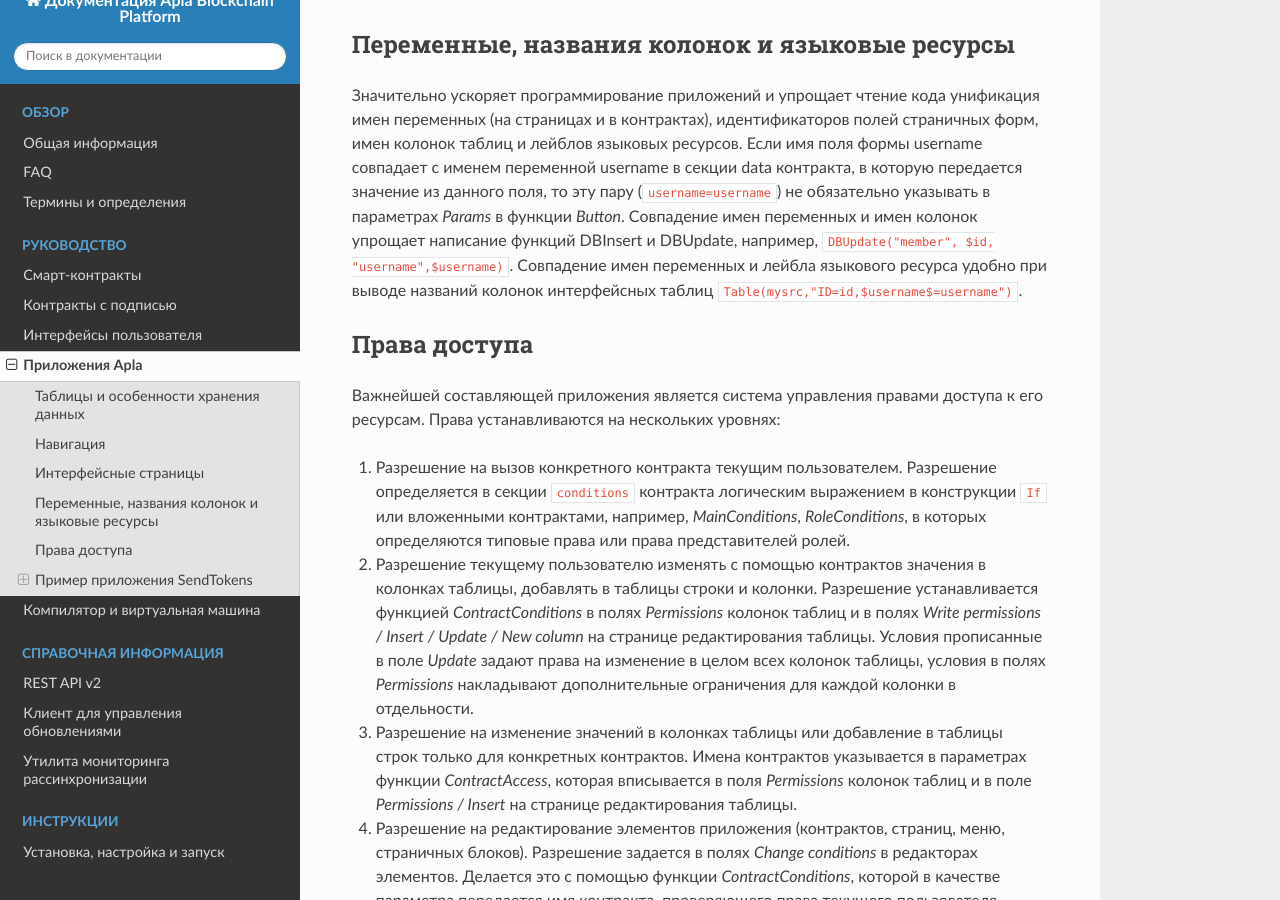
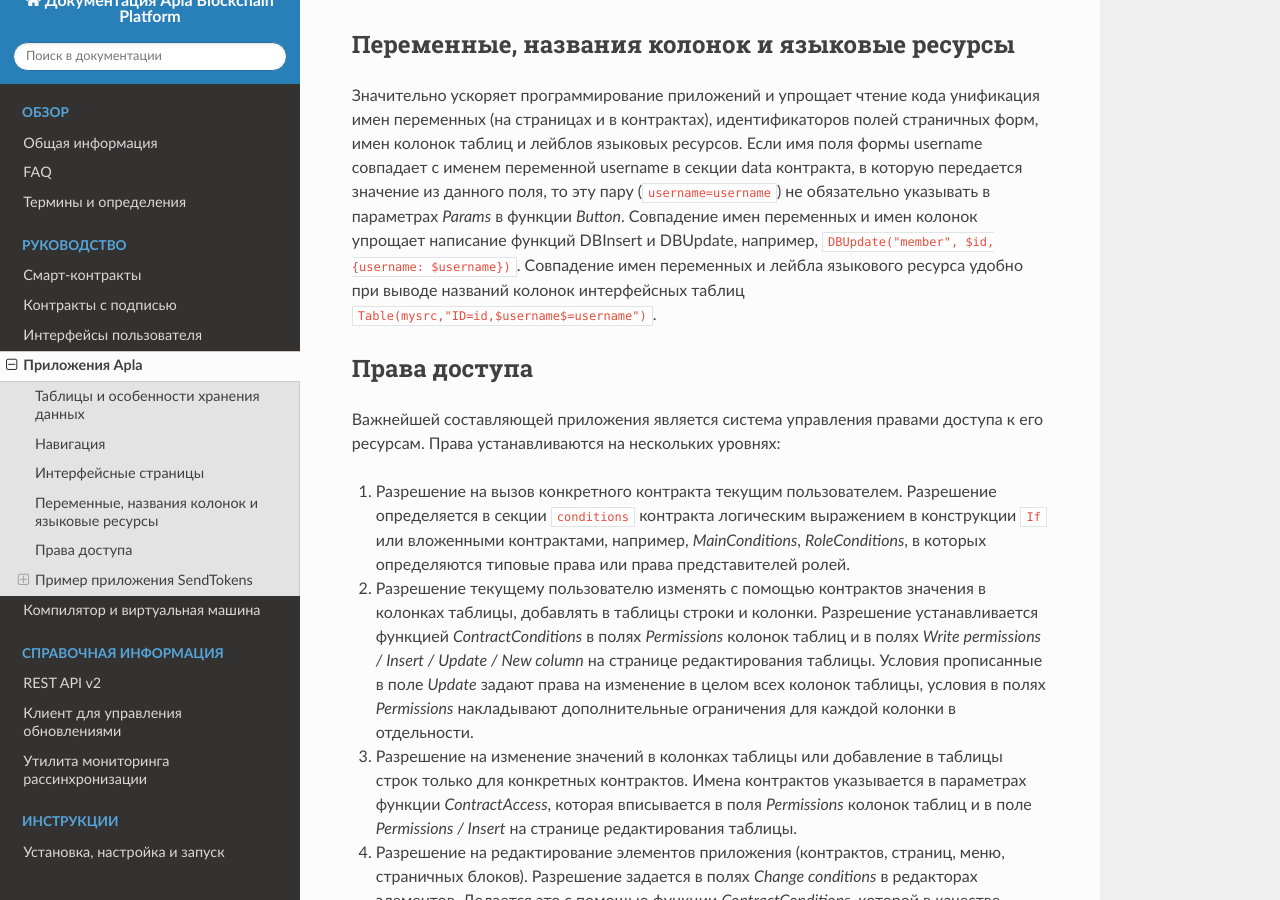
Before and after one commit to AplaProject/apla-docs-ru, a Sphinx documentation site: the page built from source/topics/appexample.rst, in a window 1280 px wide and 900 px high, scrolled down 2803 px. Built offline with Sphinx 7.4.7 and the Read the Docs theme 2.0.0, drawn with Linux system fonts in a browser that asks for light colours.

```diff
--- a/source/topics/appexample.rst
+++ b/source/topics/appexample.rst
@@ -53,7 +53,7 @@
 ===============================================
 Переменные, названия колонок и языковые ресурсы
 ===============================================
-Значительно ускоряет программирование приложений и упрощает чтение кода унификация имен переменных (на страницах и в контрактах), идентификаторов полей страничных форм, имен колонок таблиц и лейблов языковых ресурсов. Если имя поля формы username совпадает с именем переменной username в секции data контракта, в которую передается значение из данного поля, то эту пару (``username=username``) не обязательно указывать в параметрах *Params* в функции  *Button*. Совпадение имен переменных и имен колонок упрощает написание функций DBInsert и DBUpdate, например,  ``DBUpdate("member", $id, "username",$username)``. Совпадение имен переменных и лейбла языкового ресурса удобно при выводе названий колонок интерфейсных таблиц ``Table(mysrc,"ID=id,$username$=username")``.
+Значительно ускоряет программирование приложений и упрощает чтение кода унификация имен переменных (на страницах и в контрактах), идентификаторов полей страничных форм, имен колонок таблиц и лейблов языковых ресурсов. Если имя поля формы username совпадает с именем переменной username в секции data контракта, в которую передается значение из данного поля, то эту пару (``username=username``) не обязательно указывать в параметрах *Params* в функции  *Button*. Совпадение имен переменных и имен колонок упрощает написание функций DBInsert и DBUpdate, например,  ``DBUpdate("member", $id, {username: $username})``. Совпадение имен переменных и лейбла языкового ресурса удобно при выводе названий колонок интерфейсных таблиц ``Table(mysrc,"ID=id,$username$=username")``.
 
 =========================
 Права доступа
@@ -113,8 +113,8 @@
         }
     }
     action {
-        DBUpdate("keys", $Sender_AccountId, "-amount", $Amount)
-        DBUpdate("keys", $Recipient_AccountId, "+amount", $Amount)
+        DBUpdate("keys", $Sender_AccountId, {"-amount": $Amount})
+        DBUpdate("keys", $Recipient_AccountId, {"+amount": $Amount})
     }
     }
 
```
